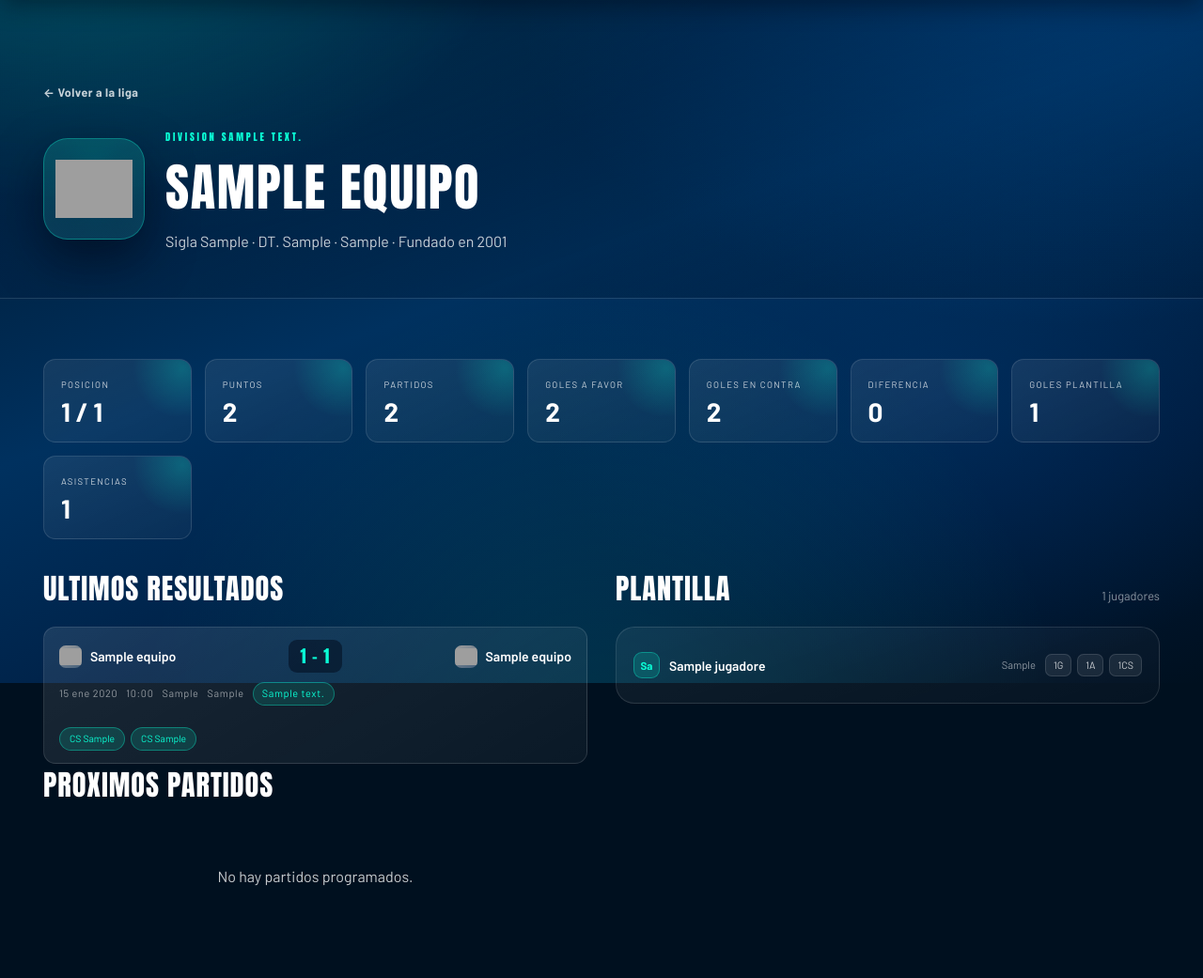
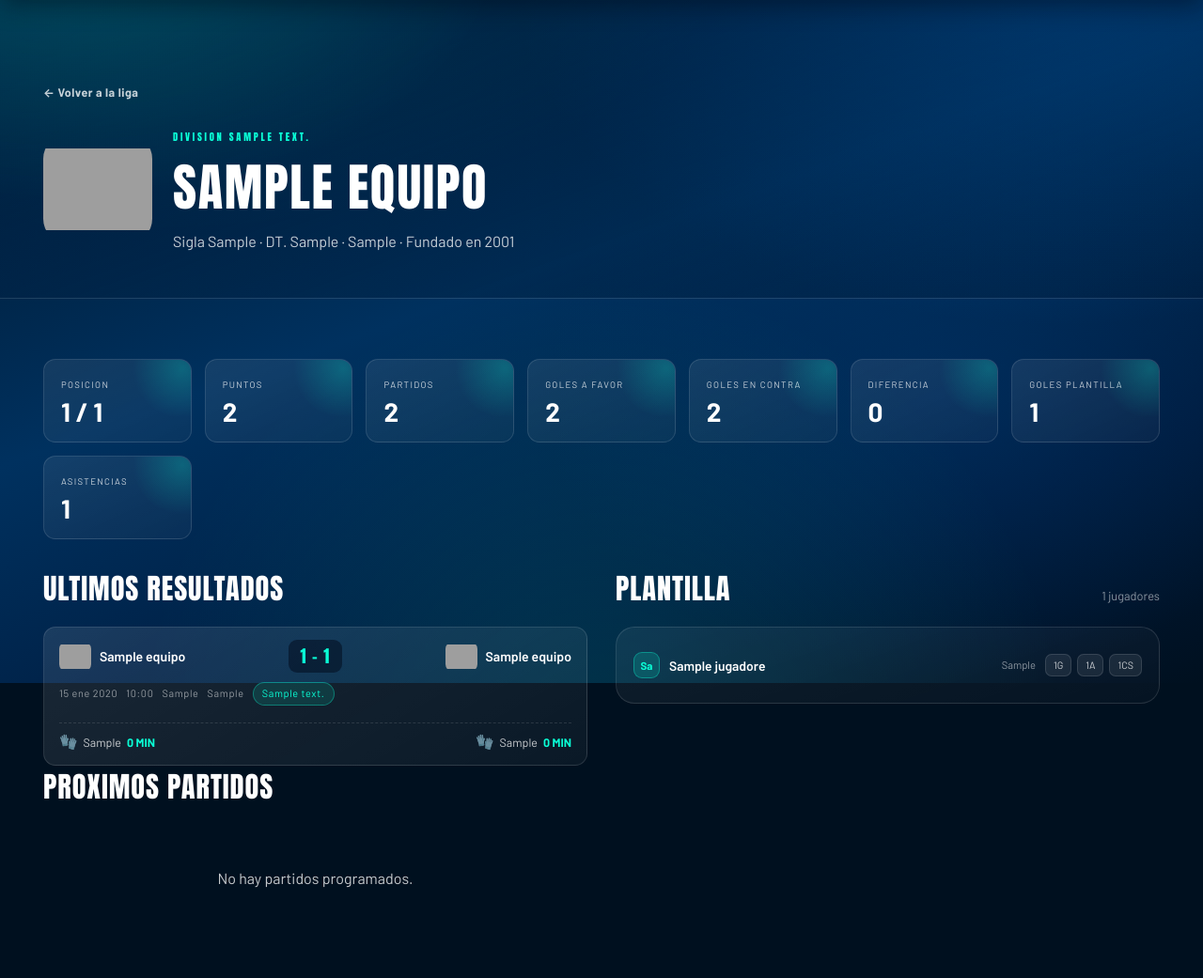
Before and after one commit to Dvskked/rep-diamons, a Flask app: page /equipos/1 in a window 1280 px wide. Shown: the part 73-1114 px from the top of the page at 94% size. Run offline with Flask 3, Linux system fonts and the light colour scheme; tables that the repository leaves empty hold one stand-in row (values such as "Sample post"); grey boxes are pictures that could not be loaded.

Commit message:
Add files via upload

```diff
--- a/static/app.js
+++ b/static/app.js
@@ -66,6 +66,16 @@ const cont = (modulo) => DATOS.contenidos[modulo] || [];
 
 const porId = (id) => DATOS.equipos.find((e) => e.id === id) || null;
 
+const nombreJugador = (id) => {
+  if (id == null || id === '') return '';
+  const buscado = String(id);
+  for (const e of DATOS.equipos) {
+    const j = (e.jugadores || []).find((x) => String(x.id) === buscado);
+    if (j) return j.nombre;
+  }
+  return '';
+};
+
 function vacio(txt) {
   return `<p style="grid-column:1/-1;padding:44px;text-align:center;color:var(--texto-suave)">${esc(txt)}</p>`;
 }
@@ -118,7 +128,7 @@ function escudoMini(eq) {
   if (!eq) return '';
   const color = esc(eq.color || '');
   if (eq.escudo) {
-    return `<span class="escudo-mini" style="--eq:${color}"><img src="/static/${esc(eq.escudo)}" alt="" loading="lazy"></span>`;
+    return `<span class="escudo-mini logo-img" style="--eq:${color}"><img src="/static/${esc(eq.escudo)}" alt="" loading="lazy"></span>`;
   }
   return `<span class="escudo-mini" style="--eq:${color}">${iniciales(eq.sigla || eq.nombre)}</span>`;
 }
@@ -157,17 +167,27 @@ function filaPartido(f, opciones = {}) {
 
   let detalle = '';
   if (jugado && conDetalle && opciones.compacto !== true) {
-    const goles = (f.goleadores || []).map((g) =>
-      `${esc(g.nombre || g.jugador)} (${g.equipo === 'b' ? b.sigla || b.nombre : a.sigla || a.nombre}) x${num(g.goles) || 1}`).join(' · ');
-    const asist = (f.asistencias || []).map((x) => esc(x.nombre || x.jugador)).join(' · ');
-    const tags = [];
-    if (num(f.cs_a) > 0) tags.push(`CS ${esc(a.sigla || a.nombre)}`);
-    if (num(f.cs_b) > 0) tags.push(`CS ${esc(b.sigla || b.nombre)}`);
-    if (goles || asist || tags.length) {
+    const blocDe = (lado) => {
+      const goles = (f.goleadores || [])
+        .filter((g) => (g.equipo || 'a') === lado)
+        .map((g) => `<span class="stat-line"><i class="ic-gol" title="Goles">⚽</i>${esc(g.nombre || g.jugador)}<strong>x${num(g.goles) || 1}</strong></span>`);
+      const asis = (f.asistencias || [])
+        .filter((x) => (x.equipo || 'a') === lado)
+        .map((x) => `<span class="stat-line"><i class="ic-asis" title="Asistencias">👟</i>${esc(x.nombre || x.jugador)}<strong>x${num(x.asistencias) || 1}</strong></span>`);
+      const esB = lado === 'b';
+      const conCs = num(esB ? f.cs_b : f.cs_a) > 0;
+      const portero = esB ? f.portero_b : f.portero_a;
+      const csLine = conCs && portero
+        ? `<span class="stat-line"><i class="ic-cs" title="Clean sheet">🧤</i>${esc(nombreJugador(portero) || portero)}<strong>${num(esB ? f.minutos_cs_b : f.minutos_cs_a)} MIN</strong></span>`
+        : '';
+      return goles.concat(asis, csLine ? [csLine] : []).join('');
+    };
+    const htmlA = blocDe('a');
+    const htmlB = blocDe('b');
+    if (htmlA || htmlB) {
       detalle = `<div class="match-detalle">
-        ${goles ? `Goles: <b>${goles}</b>` : ''}
-        ${asist ? `<br>Asistencias: ${asist}` : ''}
-        ${tags.length ? `<div class="partido-tags">${tags.map((t) => `<span>${t}</span>`).join('')}</div>` : ''}
+        <div class="detalle-col a">${htmlA}</div>
+        <div class="detalle-col b">${htmlB}</div>
       </div>`;
     }
   }
@@ -200,6 +220,7 @@ function tarjetaEquipo(eq) {
   const escudo = eq.escudo
     ? `<img src="/static/${esc(eq.escudo)}" alt="Escudo de ${esc(eq.nombre)}" loading="lazy">`
     : iniciales(eq.sigla);
+  const escudoClase = eq.escudo ? 'escudo logo-img' : 'escudo';
 
   const meta = [
     eq.entrenador && `DT. ${esc(eq.entrenador)}`,
@@ -223,7 +244,7 @@ function tarjetaEquipo(eq) {
   return `
     <article class="equipo-card reveal" style="--eq:${esc(color)}">
       <a class="equipo-topo" href="/equipos/${eq.id}">
-        <div class="escudo">${escudo}</div>
+        <div class="${escudoClase}">${escudo}</div>
         <div class="equipo-nombre">
           <h4>${esc(eq.nombre)}</h4>
           <small>${esc(eq.sigla)}</small>
@@ -294,7 +315,7 @@ function jugadoresTodos(div = 'all') {
 
 function filaRanking(j, i, campo) {
   const insignia = j.escudo
-    ? `<span class="equipo-punto escudo-logo"><img src="/static/${esc(j.escudo)}" alt="" loading="lazy"></span>`
+    ? `<span class="equipo-punto escudo-logo logo-img"><img src="/static/${esc(j.escudo)}" alt="" loading="lazy"></span>`
     : `<i class="equipo-punto" style="background:${esc(j.color || 'var(--cian)')}"></i>`;
   return `
     <div class="rank-fila">
@@ -510,7 +531,7 @@ function pintarStats() {
 
   cuerpo.innerHTML = filas.map((j, i) => {
     const insignia = j.escudo
-      ? `<span class="escudo-mini cond-logo"><img src="/static/${esc(j.escudo)}" alt="" loading="lazy"></span>`
+      ? `<span class="escudo-mini cond-logo logo-img"><img src="/static/${esc(j.escudo)}" alt="" loading="lazy"></span>`
       : `<i class="equipo-punto" style="background:${esc(j.color || 'var(--cian)')}"></i>`;
     return `
     <tr>
--- a/static/styles.css
+++ b/static/styles.css
@@ -505,17 +505,32 @@ body.carga-activa { overflow: hidden; }
   padding: 2px 9px; border-radius: 999px;
   background: rgba(10,255,214,.12); border: 1px solid var(--linea-fuerte); color: var(--cian);
 }
-.match-detalle { grid-column: 1 / -1; font-size: .74rem; color: var(--texto-suave); margin-top: 4px; }
-.match-detalle b { color: var(--cian); }
+.match-detalle {
+  grid-column: 1 / -1; margin-top: 8px; padding-top: 10px;
+  border-top: 1px dashed var(--linea);
+  display: grid; grid-template-columns: 1fr 1fr; gap: 10px 22px;
+  font-size: .78rem; color: var(--texto-suave);
+}
+.match-detalle strong { color: var(--cian); font-weight: 700; }
+.detalle-col { display: flex; flex-direction: column; align-items: flex-start; gap: 5px; min-width: 0; }
+.detalle-col.b { align-items: flex-end; }
+.stat-line {
+  display: inline-flex; align-items: baseline; gap: 6px; flex-wrap: wrap;
+  max-width: 100%; white-space: normal;
+}
+.detalle-col.b .stat-line { justify-content: flex-end; text-align: right; }
+.stat-line i { font-style: normal; font-size: .98rem; line-height: 1; flex-shrink: 0; }
+.stat-line strong { color: var(--cian); font-weight: 700; white-space: nowrap; }
+.match-detalle + .match-meta { margin-top: 6px; }
 .escudo-mini {
-  width: 24px; height: 24px; border-radius: 7px; flex-shrink: 0;
+  width: 34px; height: 34px; border-radius: 9px; flex-shrink: 0;
   display: flex; align-items: center; justify-content: center; overflow: hidden;
   background: linear-gradient(150deg, rgba(255,255,255,.18), rgba(0,56,112,.5)), var(--eq, var(--cian));
-  color: var(--blanco); font-size: .62rem; font-weight: 700;
+  color: var(--blanco); font-size: .66rem; font-weight: 700;
   text-shadow: 0 1px 5px rgba(0,0,0,.5);
 }
+.escudo-mini.logo-img { background: transparent; border: none; box-shadow: none; }
 .escudo-mini img { width: 100%; height: 100%; object-fit: contain; }
-.match-detalle + .match-meta { margin-top: 6px; }
 
 .partido { /* compat: tarjeta de partido grande */
   display: grid; grid-template-columns: 140px 1fr auto; gap: 22px; align-items: center;
@@ -651,15 +666,16 @@ body.carga-activa { overflow: hidden; }
   background: linear-gradient(90deg, var(--eq) 0%, transparent 78%);
 }
 .equipo-card:hover { transform: translateY(-8px); border-color: var(--linea-fuerte); box-shadow: var(--sombra-alta); }
-.equipo-topo { display: flex; align-items: center; gap: 14px; margin-bottom: 15px; }
+.equipo-topo { display: flex; align-items: center; gap: 16px; margin-bottom: 15px; }
 .escudo {
-  flex-shrink: 0; width: 56px; height: 56px; border-radius: 15px;
+  flex-shrink: 0; width: 82px; height: 82px; border-radius: 20px;
   display: flex; align-items: center; justify-content: center;
   background: linear-gradient(150deg, rgba(255,255,255,.20), rgba(0,56,112,.55)), var(--eq);
   border: 1px solid rgba(255,255,255,.22);
   color: var(--blanco); text-shadow: 0 1px 7px rgba(0,0,0,.55);
-  font-size: 1.1rem; font-weight: 700; overflow: hidden;
-}
+  font-size: 1.3rem; font-weight: 700; overflow: hidden;
+}
+.escudo.logo-img { background: transparent; border: none; box-shadow: none; }
 .escudo img { width: 100%; height: 100%; object-fit: contain; }
 .equipo-nombre { min-width: 0; }
 .equipo-nombre h4 { font-size: 1.1rem; color: var(--blanco); overflow-wrap: anywhere; }
@@ -1195,6 +1211,9 @@ body.carga-activa { overflow: hidden; }
   .x5-orden { font-size: 1.3rem; }
   .match { grid-template-columns: 1fr auto; }
   .match-team.b { grid-column: 1; justify-content: flex-start; text-align: left; flex-direction: row-reverse; }
+  .match-detalle { grid-template-columns: 1fr; gap: 8px; }
+  .detalle-col.b { align-items: flex-start; }
+  .detalle-col.b .stat-line { justify-content: flex-start; text-align: left; }
 }
 
 /* ------------------------------------------------- BOTON DONAR ROSA */
@@ -1238,14 +1257,14 @@ a.match-team:hover .nm { color: var(--cian); }
 .volver-link:hover { color: var(--cian); transform: translateX(-4px); }
 .equipo-hero-main { display: flex; align-items: center; gap: 22px; margin-top: 16px; }
 .equipo-hero-escudo {
-  width: 108px; height: 108px; flex-shrink: 0;
+  width: 116px; height: 116px; flex-shrink: 0;
   display: flex; align-items: center; justify-content: center;
   border-radius: 26px; overflow: hidden;
-  background: radial-gradient(circle at 50% 32%, rgba(10,255,214,.2), rgba(255,255,255,.04));
-  border: 1.5px solid var(--linea-fuerte);
-  box-shadow: var(--sombra-alta), inset 0 0 34px rgba(10,255,214,.1);
-}
-.equipo-hero-escudo img { width: 78%; height: 78%; object-fit: contain; }
+  background: transparent;
+  border: none;
+  box-shadow: none;
+}
+.equipo-hero-escudo img { width: 100%; height: 100%; object-fit: contain; }
 .equipo-hero-escudo span {
   font-family: var(--fuente-titulo); font-size: 2.6rem; color: var(--cian);
 }
@@ -1332,14 +1351,14 @@ a.match-team:hover .nm { color: var(--cian); }
 
 /* ---------------------------------------- LOGOS EN ESTADISTICAS */
 .equipo-punto.escudo-logo {
-  width: 20px; height: 20px; border-radius: 6px;
+  width: 32px; height: 32px; border-radius: 9px;
   display: inline-flex; align-items: center; justify-content: center;
   overflow: hidden; vertical-align: middle;
-  background: linear-gradient(150deg, rgba(255,255,255,.18), rgba(0,56,112,.5));
+  background: transparent;
   box-shadow: none;
 }
 .equipo-punto.escudo-logo img { width: 100%; height: 100%; object-fit: contain; }
-.escudo-mini.cond-logo { width: 22px; height: 22px; }
+.escudo-mini.cond-logo { width: 34px; height: 34px; }
 
 /* ------------------------------------------- ERROR BASE DE DATOS */
 .fallo-pantalla {
```
